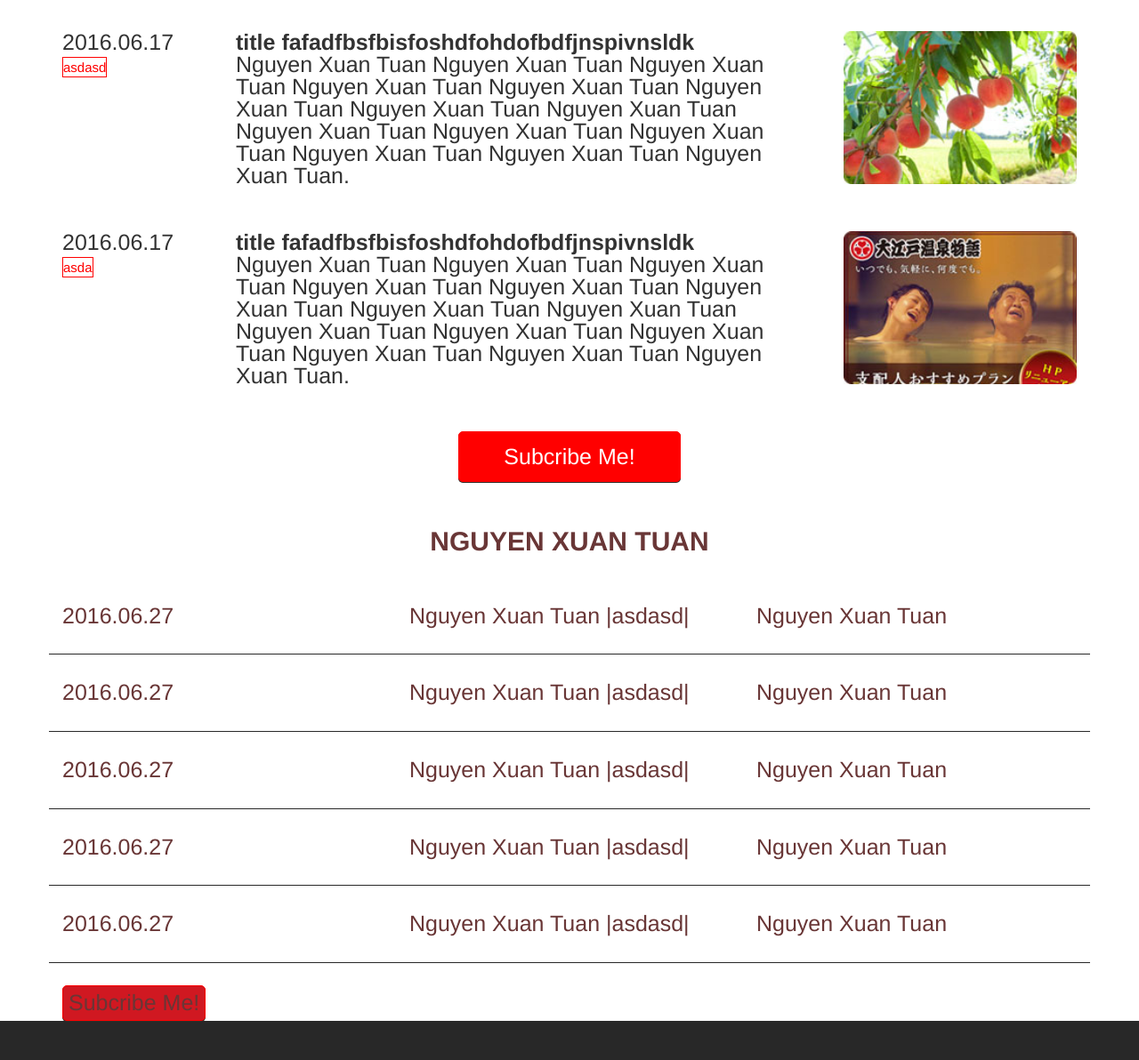
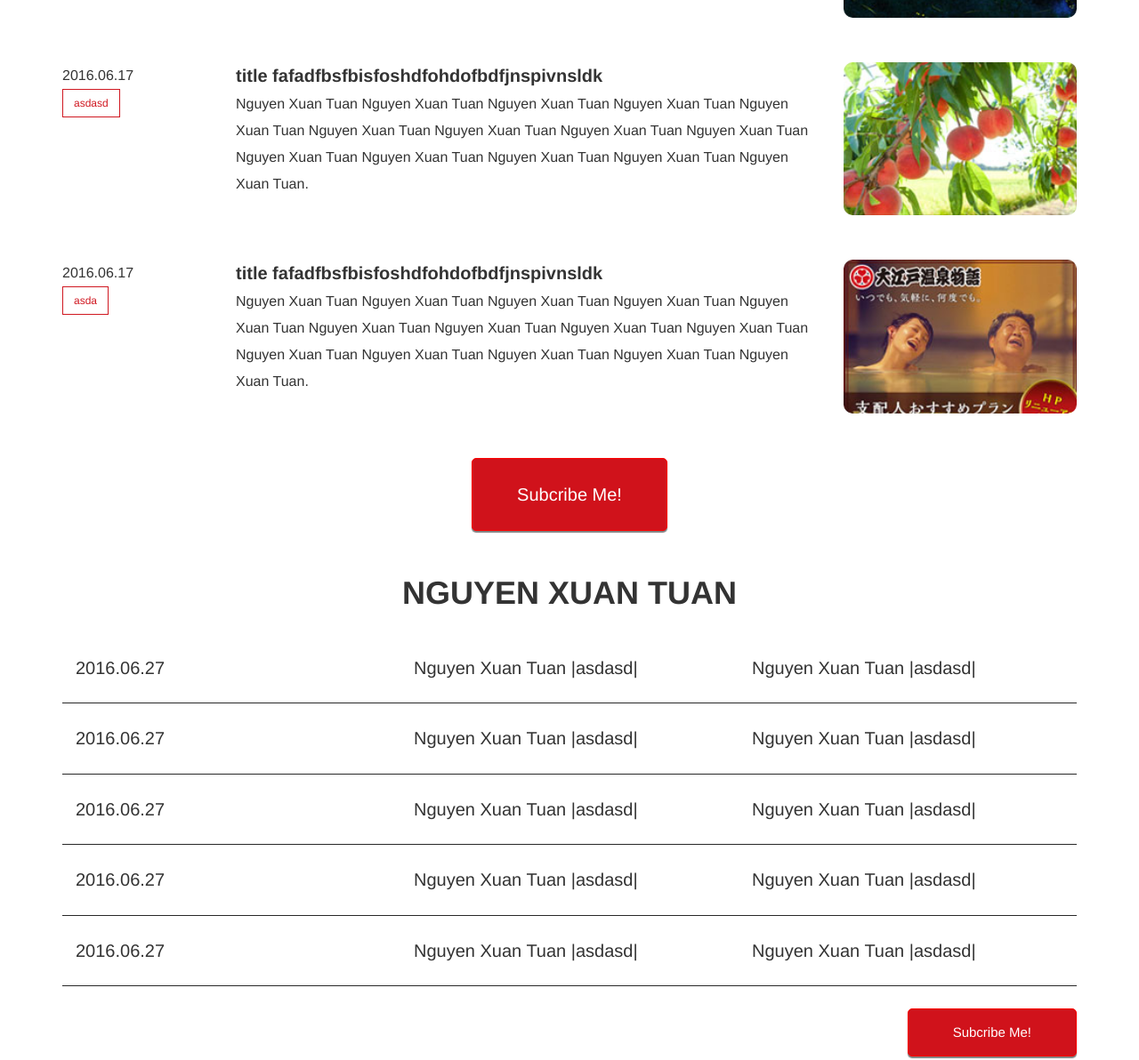
Before and after one commit to tuannx21/html-starter, a website: page public/index.html in a window 1280 px wide. Shown: the part 1270-2462 px from the top of the page at 89% size. Drawn offline with nearby package versions, Linux system fonts and the light colour scheme.

Commit message:
update UI

```diff
--- a/public/index.html
+++ b/public/index.html
@@ -61,13 +61,13 @@
     <div class="container">
       <div class="row">
         <div class="col-md-4">
-          <img class="img" src="images/index/img_main-top_1.jpg" alt="bussiness1">
+          <img class="image image-border-radius image-with-shadow" src="images/index/img_main-top_1.jpg" alt="bussiness1">
         </div>
         <div class="col-md-4">
-          <img class="img" src="images/index/img_main-top_2.jpg" alt="bussiness1">
+          <img class="image image-border-radius image-with-shadow" src="images/index/img_main-top_2.jpg" alt="bussiness1">
         </div>
         <div class="col-md-4">
-          <img class="img" src="images/index/img_main-top_3.jpg" alt="bussiness1">
+          <img class="image image-border-radius image-with-shadow" src="images/index/img_main-top_3.jpg" alt="bussiness1">
         </div>
       </div>
     </div>
@@ -81,14 +81,14 @@
           <p class="news-status">asdasdasdasdasd</p>
         </div>
         <div class="col-sm-7 order-3">
-          <p><b>title fafadfbsfbisfoshdfohdofbdfjnspivnsldk</b></p>
+          <p class="news-title"><b>title fafadfbsfbisfoshdfohdofbdfjnspivnsldk</b></p>
           <p>Nguyen Xuan Tuan Nguyen Xuan Tuan Nguyen Xuan Tuan Nguyen Xuan Tuan Nguyen Xuan Tuan
             Nguyen Xuan Tuan Nguyen Xuan Tuan Nguyen Xuan Tuan Nguyen Xuan Tuan Nguyen Xuan Tuan
             Nguyen Xuan Tuan Nguyen Xuan Tuan Nguyen Xuan Tuan Nguyen Xuan Tuan.
           </p>
         </div>
         <div class="col-sm-3 order-1">
-          <img class="" src="images/index/img_main-contain_1.jpg" alt="imgNew1">
+          <img class="image image-border-radius" src="images/index/img_main-contain_1.jpg" alt="imgNew1">
         </div>
       </div>
       <div class="row flex">
@@ -104,7 +104,7 @@
           </p>
         </div>
         <div class="col-sm-3 order-1">
-          <img class="" src="images/index/img_main-contain_2.jpg" alt="imgNew1">
+          <img class="image image-border-radius" src="images/index/img_main-contain_2.jpg" alt="imgNew1">
         </div>
       </div>
       <div class="row flex">
@@ -120,11 +120,11 @@
           </p>
         </div>
         <div class="col-sm-3 order-1">
-          <img class="" src="images/index/img_main-contain_3.jpg" alt="imgNew1">
+          <img class="image image-border-radius" src="images/index/img_main-contain_3.jpg" alt="imgNew1">
         </div>
       </div>
       <div class="news-button">
-        <button class="button button-subcribe"> Subcribe Me!</button>
+        <button class="button button-subcribe button-red"> Subcribe Me!</button>
       </div>
     </div>
   </section>
@@ -139,7 +139,7 @@
           <p>Nguyen Xuan Tuan |asdasd|</p>
         </div>
         <div class="col-md-4">
-          <p>Nguyen Xuan Tuan</p>
+          <p>Nguyen Xuan Tuan |asdasd|</p>
         </div>
       </div>
       <div class="row list-row">
@@ -150,7 +150,7 @@
           <p>Nguyen Xuan Tuan |asdasd|</p>
         </div>
         <div class="col-md-4">
-          <p>Nguyen Xuan Tuan</p>
+          <p>Nguyen Xuan Tuan |asdasd|</p>
         </div>
       </div>
       <div class="row list-row">
@@ -161,7 +161,7 @@
           <p>Nguyen Xuan Tuan |asdasd|</p>
         </div>
         <div class="col-md-4">
-          <p>Nguyen Xuan Tuan</p>
+          <p>Nguyen Xuan Tuan |asdasd|</p>
         </div>
       </div>
       <div class="row list-row">
@@ -172,7 +172,7 @@
           <p>Nguyen Xuan Tuan |asdasd|</p>
         </div>
         <div class="col-md-4">
-          <p>Nguyen Xuan Tuan</p>
+          <p>Nguyen Xuan Tuan |asdasd|</p>
         </div>
       </div>
       <div class="row list-row">
@@ -183,11 +183,24 @@
           <p>Nguyen Xuan Tuan |asdasd|</p>
         </div>
         <div class="col-md-4">
-          <p>Nguyen Xuan Tuan</p>
+          <p>Nguyen Xuan Tuan |asdasd|</p>
         </div>
       </div>
       <div class="list-button">
-        <button class="button button-red"> Subcribe Me!</button>
+        <button class="button button-subcribe-list button-red "> Subcribe Me!</button>
+      </div>
+    </div>
+  </section>
+  <section class="index-location">
+    <div class="container">
+      <div class="row">
+        <img class="image image-border-radius-top" src="images/index/img_map-location.jpg" alt="index-map">
+      </div>
+      <div class="row row-location-place">
+        <div class="col-md-7">
+        </div>
+        <div class="col-md-5">
+        </div>
       </div>
     </div>
   </section>
@@ -228,7 +241,7 @@
             </div>
           </div>
         </div>
-        <div class="row">
+        <div class="row no-margin">
           <p class="text-right">cory right abc</p>
         </div>
       </div>
--- a/src/scss/layouts/_index-list.scss
+++ b/src/scss/layouts/_index-list.scss
@@ -1,18 +1,35 @@
 .index-list {
-  font-size: 25px;
-  color: #693636;
+  font-size: 20px;
+  color: i$light-grey;
 
   .list-header {
-    font-size: 30px;
+    font-size: 36px;
     font-weight: bold;
     margin-bottom: 50px;
   }
 
   .list-row {
     padding-bottom: 25px;
-    margin-bottom: 25px;
+    margin: 0 0 25px 0;
     border-bottom: 1px solid $deep-grey;
   }
 
+  .list-button{
+    margin-bottom: 50px;
+    position: relative;
+    height: 50px;
+
+    .button-subcribe-list {
+      font-size: 15px;
+      color: $absolute-white;
+      padding: 15px 50px;
+      display: block;
+      position: absolute;
+      right: 0;
+    }
+    @include responsive-tablet() {
+      margin: 40px 0;
+    }
+  }
 
 }
--- a/src/scss/layouts/_index-news.scss
+++ b/src/scss/layouts/_index-news.scss
@@ -1,13 +1,13 @@
 .index-news {
-  font-size: 25px;
-  line-height: 25px;
+  font-size: 16px;
+  line-height: 30px;
 
-  img {
-    width: 100%;
+  .news-header {
+    font-size: 36px;
   }
 
-  .news-header {
-    font-size: 30px;
+  .news-title {
+    font-size: 20px;
   }
 
   .row {
@@ -25,6 +25,7 @@
 
       .news-status {
         font-size: 15px;
+        padding: 4px 8px;
       }
 
       .order {
@@ -46,28 +47,31 @@
   }
 
   .news-status{
-    font-size: 15px;
-    padding: 2px 0px;
-    color: red;
-    border: 1px solid red;
+    font-size: 12px;
+    padding: 8px 12px;
+    color: $light-red;
+    border: 1px solid $light-red;
     text-align: center;
-    margin: 10px 0;
+    margin: 12px 0;
     display: inline;
   }
 
   .news-button{
     margin: 50px 0;
+
     .button-subcribe {
-      background-color: red;
-      color: white;
-      padding: 15px 50px;
+      font-size: 20px;
+      color: $absolute-white;
+      padding: 25px 50px;
       display: block;
-      margin: auto
+      margin: auto;
     }
     @include responsive-tablet() {
       margin: 40px 0;
-      button-subcribe {
-        font-size: 15px;
+
+      .button-subcribe {
+        font-size: 16tpx;
+        padding: 15px 50px;
       }
     }
   }
--- a/src/scss/partials/_button.scss
+++ b/src/scss/partials/_button.scss
@@ -4,16 +4,17 @@
   border: 1px solid red;
   outline: none;
   cursor: pointer;
-  box-shadow: 0 1px $light-grey;
+  box-shadow: 0 2px 1px rgba(0, 0, 0, 0.5);
 
   &:hover {
-    opacity: 0.9;
+    opacity: 0.8;
   }
 
   &:active {
     box-shadow: 0 0;
   }
   &-red {
-    background-color: $light-red;
+    background-color: $heavy-red;
+    color: $absolute-white;
   }
 }
--- a/src/scss/partials/_image.scss
+++ b/src/scss/partials/_image.scss
@@ -2,6 +2,18 @@
   width: 100%;
 
   &-border-radius {
-    border-radius: 5px;
+    border-radius: 10px;
+  }
+
+  &-border-radius-top {
+    border-radius: 10px 10px 0 0;
+  }
+
+  &-with-shadow {
+    box-shadow: 0 4px 4px 0 rgba(0, 0, 0, 0.2), 0 6px 10px 0 rgba(0, 0, 0, 0.19);
+  }
+
+  &:hover {
+    opacity: 0.8
   }
 }
```
Also changed, not shown: public/news.html (+1 -1 lines), src/html/index.html (+27 -14 lines), src/html/shared/_footer.html (+1 -1 lines), public/css/main.css.
